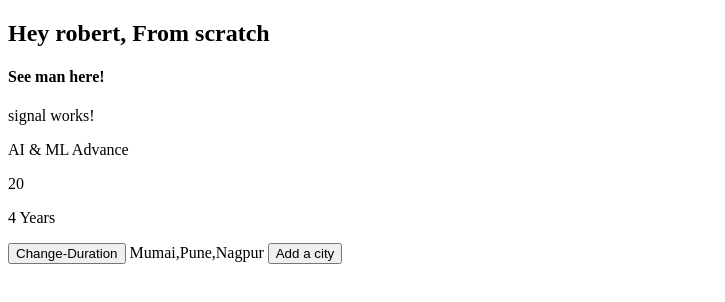
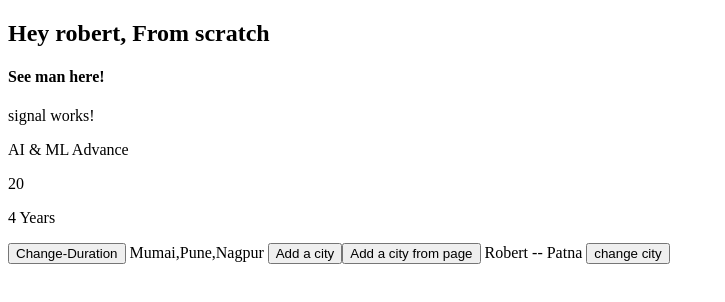
Before and after one commit to meAltf/learn_Angular, an Angular app in the folder Angular/my-first-app/: page / in a window 1280 px wide. Shown: the top 302 px of the page, without its empty margins (0-725 px from the left). Built offline with nearby package versions, Linux system fonts and the light colour scheme.

Commit message:
signal on objects | update

```diff
--- a/Angular/my-first-app/src/app/components/signal/signal.html
+++ b/Angular/my-first-app/src/app/components/signal/signal.html
@@ -9,3 +9,8 @@
 {{cityList()}}
 
 <button (click)="addCity()">Add a city</button>
+
+<button (click)="addCityFromPage('Indore')">Add a city from page</button>
+
+{{studentObj().name}} -- {{studentObj().city}}
+<button (click)="changeCity()">change city</button>
--- a/Angular/my-first-app/src/app/components/signal/signal.ts
+++ b/Angular/my-first-app/src/app/components/signal/signal.ts
@@ -27,4 +27,19 @@ export class Signal {
     this.cityList.update((old: string[]) => [...old, "Chennai"]);
   }
 
+  addCityFromPage(cityName: string) {
+    this.cityList.update((existing: string[]) => [...existing, cityName])
+  }
+
+  // creating object
+  studentObj = signal<any>({
+    name: 'Robert',
+    city: 'Patna'
+  });
+
+  changeCity() {
+    this.studentObj.update((existingObj: any) => ({ ...existingObj, city:'Gopalganj' }))
+
+  }
+
 }
```
